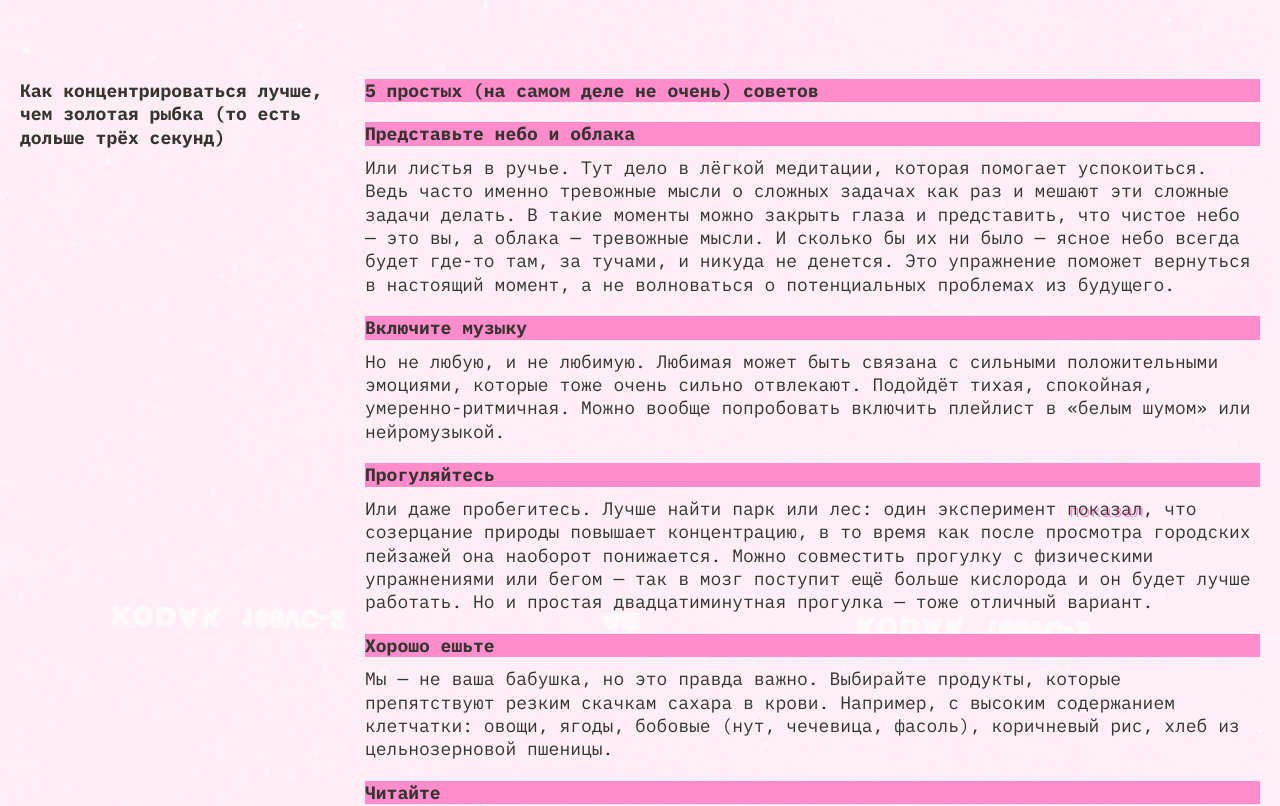
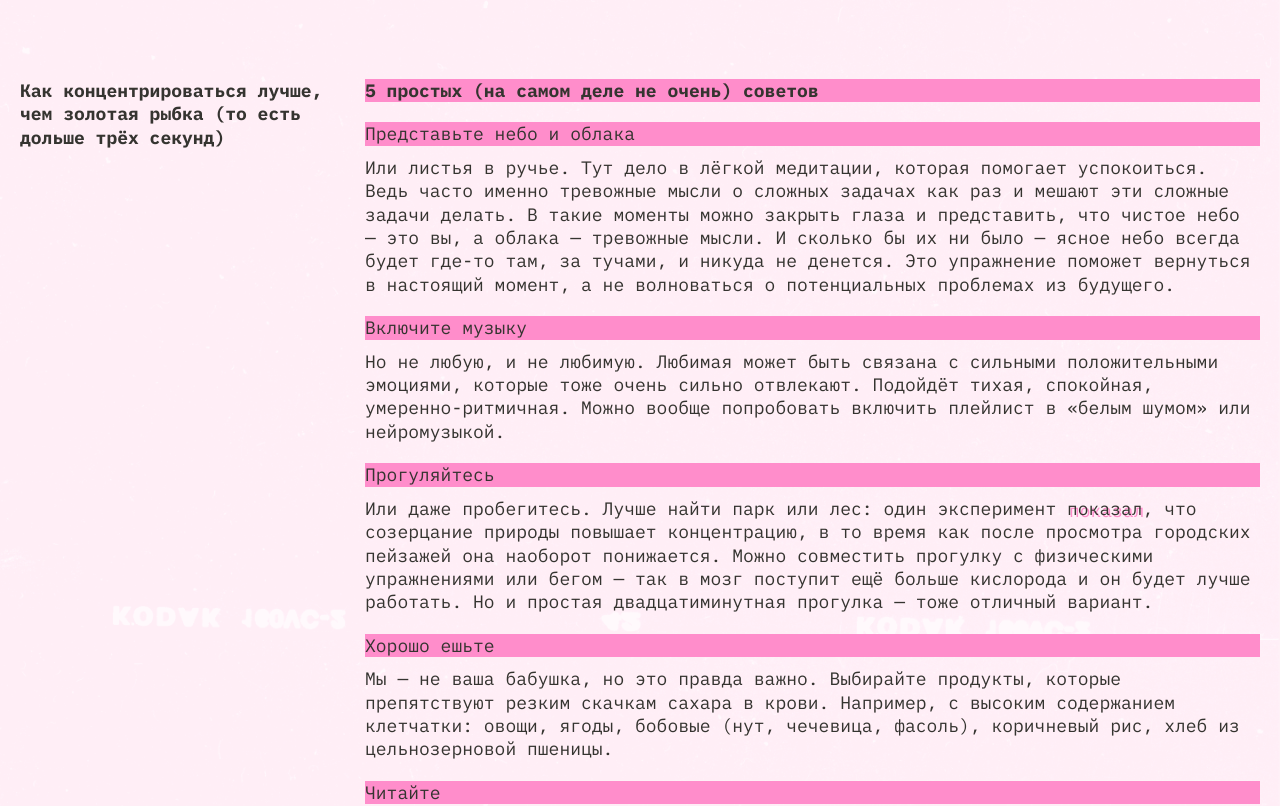
Before and after one commit to viktoryia-rohach/slozhno-sosredotochitsya, a plain HTML site: page index.html in a window 1280 px wide. Shown: the part 1760-2566 px from the top of the page. Drawn offline with Linux system fonts and the light colour scheme.

Commit message:
outline + font fix

```diff
--- a/index.html
+++ b/index.html
@@ -144,7 +144,7 @@
         <ul class="articles-list section-how__articles-list">
           <li>
             <article class="article">
-              <h4 class="title title-decor">Представьте небо и облака</h4>
+              <h4 class="title title-decor article-title">Представьте небо и облака</h4>
               <p>
                 Или листья в ручье. Тут дело в лёгкой медитации, которая
                 помогает успокоиться. Ведь часто именно тревожные мысли о
@@ -160,7 +160,7 @@
           </li>
           <li>
             <article class="article">
-              <h4 class="title title-decor">Включите музыку</h4>
+              <h4 class="title title-decor article-title">Включите музыку</h4>
               <p>
                 Но не любую, и не любимую. Любимая может быть связана с
                 сильными положительными эмоциями, которые тоже очень сильно
@@ -172,7 +172,7 @@
           </li>
           <li>
             <article class="article">
-              <h4 class="title title-decor">Прогуляйтесь</h4>
+              <h4 class="title title-decor article-title">Прогуляйтесь</h4>
               <p>
                 Или даже пробегитесь. Лучше найти парк или лес: один
                 эксперимент
@@ -189,7 +189,7 @@
           </li>
           <li>
             <article class="article">
-              <h4 class="title title-decor">Хорошо ешьте</h4>
+              <h4 class="title title-decor article-title">Хорошо ешьте</h4>
               <p>
                 Мы — не ваша бабушка, но это правда важно. Выбирайте продукты,
                 которые препятствуют резким скачкам сахара в крови. Например,
@@ -201,7 +201,7 @@
           </li>
           <li>
             <article class="article">
-              <h4 class="title title-decor">Читайте</h4>
+              <h4 class="title title-decor article-title">Читайте</h4>
               <p>
                 Настоящие бумажные книги. Это правда помогает с концентрацией:
                 чтобы прочитать пост в соцсети, достаточно нескольких минут
--- a/styles/dark.css
+++ b/styles/dark.css
@@ -8,6 +8,7 @@
   --page-background-color: var(--color-black-1, #000028);
   --page-background-image: url("../images/cover-image-dark.png");
   --rec-decor-visibility: visible;
+  --hover-color: rgba(255, 0, 112, 0.4);
 }
 
 @media (prefers-color-scheme: dark) {
@@ -21,5 +22,6 @@
     --page-background-color: var(--color-black-1, #000028);
     --page-background-image: url("../images/cover-image-dark.png");
     --rec-decor-visibility: visible;
+    --hover-color: rgba(255, 0, 112, 0.4);
   }
 }
--- a/styles/light.css
+++ b/styles/light.css
@@ -8,6 +8,7 @@
   --page-background-color: var(--color-pink-1, #fff1f7);
   --page-background-image: url("../images/cover-image-light.png");
   --rec-decor-visibility: hidden;
+  --hover-color: rgba(50, 49, 45, 0.4);
 }
 
 @media (prefers-color-scheme: light) {
@@ -21,5 +22,6 @@
     --page-background-color: var(--color-pink-1, #fff1f7);
     --page-background-image: url("../images/cover-image-light.png");
     --rec-decor-visibility: hidden;
+    --hover-color: rgba(50, 49, 45, 0.4);
   }
 }
--- a/styles/style.css
+++ b/styles/style.css
@@ -113,6 +113,10 @@
   background: var(--accent-color, #ff0070);
 }
 
+.article-title {
+  font-weight:400;
+}
+
 .section {
   display: grid;
   gap: 20px;
@@ -181,7 +185,7 @@
 }
 
 .header__theme-menu-button:hover {
-  border-color: var(--secondary-color,#ff0070);
+  outline: 1px solid var(--hover-color);
 }
 
 .header__theme-menu-button:focus {
--- a/styles/variables.css
+++ b/styles/variables.css
@@ -23,4 +23,6 @@
   --page-font-family: "IBM Plex mono", monospace;
   --page-background-image: url("../images/cover-image.png");
   --page-background-color: var(--black-deep, #000028);
+  --hover-color: rgba(255, 0, 112, 0.4);
+
 }
```
